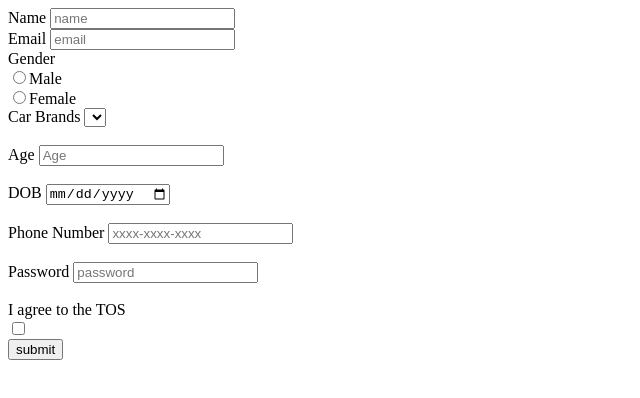
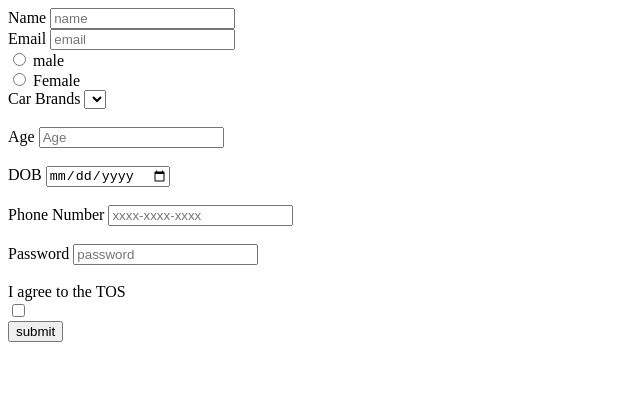
Before and after one commit to acciojob/signup-form-car-rajkumarsingh243504, a website: page main.html in a window 1280 px wide. Shown: the whole page, without its empty margins (0-640 px from the left). Drawn offline with Linux system fonts and the light colour scheme.

Commit message:
created a submission

```diff
--- a/main.html
+++ b/main.html
@@ -16,11 +16,11 @@
     <label for="email">Email</label>
     <input type="email"  id="email" placeholder="email" name="email"  required><br>
 
-    <label for="gender_m">Gender</label><br>
-    <input type="radio"  id="gender_m"  name="fav_language"  required>Male
-    <label for="gender_f"></label><br>
-    <input type="radio"  id="gender_f"  name="fav_language"  required>Female<br>
 
+    <input type="radio"  id="gender_m"  name="gender"  required>
+    <label for="gender_m">male</label><br>
+    <input type="radio"  id="gender_f"  name="gender"  required>
+      <label for="gender_m">Female</label><br>
     <label for="cars">Car Brands</label>
     <select name="carsbrand" id="cars"></select><br><br>
 
```
